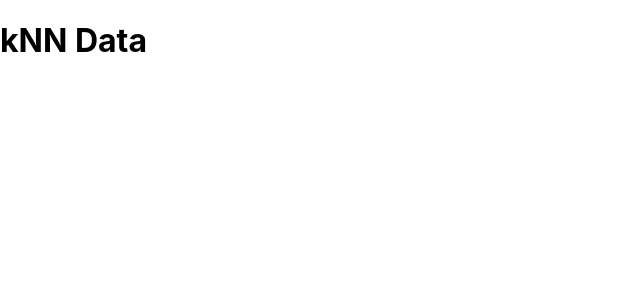
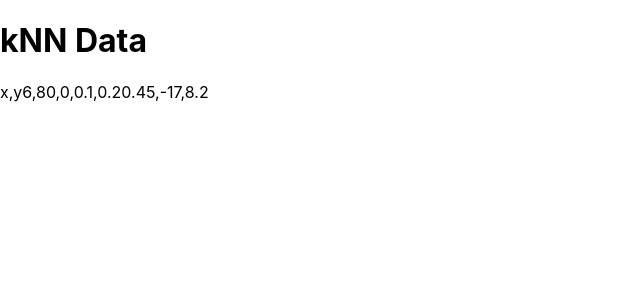
Before and after one commit to dhong9/similar_colors, a React (Create React App) app: page / in a window 1280 px wide. Shown: the top 300 px of the page, without its empty margins (0-640 px from the left). Built offline with nearby package versions, Linux system fonts and the light colour scheme.

Commit message:
Loaded CSV data to page

```diff
--- a/src/App.js
+++ b/src/App.js
@@ -1,9 +1,13 @@
 import './App.css';
+
+// Components
+import Table from "./components/table/table.component";
 
 function App() {
   return (
     <div>
       <h1>kNN Data</h1>
+      <Table />
     </div>
   );
 }
--- a/src/components/table/table.component.js
+++ b/src/components/table/table.component.js
@@ -0,0 +1,19 @@
+import React, { useState, useEffect } from "react";
+import data from "../../data/points.csv";
+import { fetchCsv } from "../../services/csvReader.service";
+
+export default function Table() {
+
+  const [csv, setCsv] = useState([])
+
+  useEffect(() => {
+    fetchCsv(data, res => setCsv(res.split('\n')))
+    console.log(csv)
+  }, [])
+
+  return (
+    <div>
+      { csv }
+    </div>
+  )
+}
--- a/src/services/csvReader.service.js
+++ b/src/services/csvReader.service.js
@@ -1,8 +1,4 @@
-export const fetchCsv = fileName =>
+export const fetchCsv = (fileName, success) =>
     fetch(fileName)
-        .then(response =>
-            response.body.getReader().read()
-                .then(result =>
-                    new TextDecoder('utf-8').decode(result.value)
-                )
-        );
+        .then(response => response.text())
+        .then(success);
```
Also changed, not shown: src/data/points.csv.
